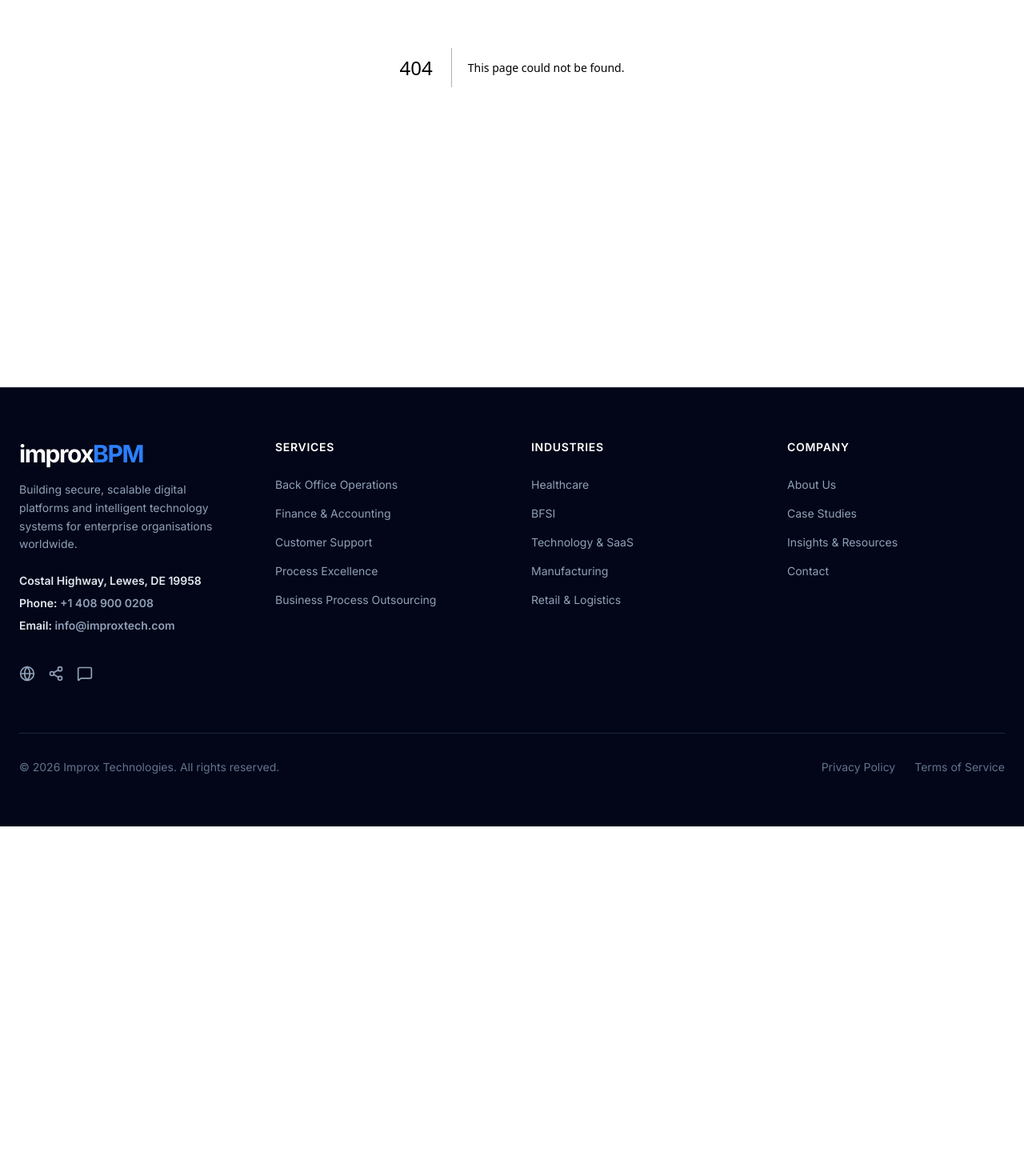
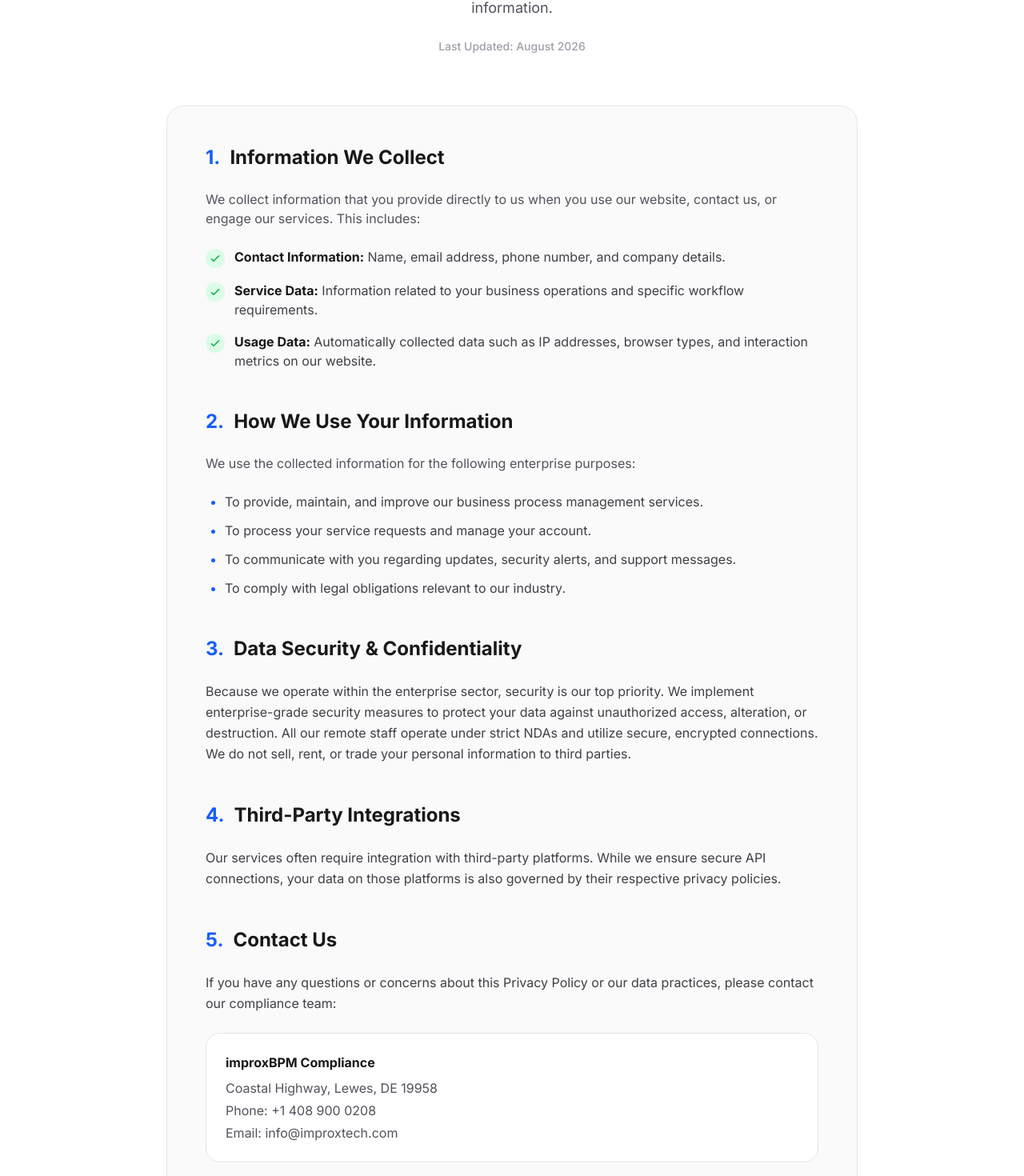
Before and after one commit to bankarom/improx-bpm, a Next.js app: page /privacy in a window 1280 px wide. Before the commit this address had no page. Shown: the part 397-1867 px from the top of the page at 80% size. Before the commit the page ends 1430 px from the top, so only its background shows below. Built offline with nearby package versions, Linux system fonts and the light colour scheme.

Commit message:
feat: add privacy policy and terms of service pages, update footer links

```diff
--- /dev/null
+++ b/app/privacy/page.tsx
@@ -0,0 +1,114 @@
+import { Shield } from "lucide-react";
+
+export default function PrivacyPolicy() {
+  return (
+    <div className="bg-white min-h-screen py-24">
+      <div className="container mx-auto px-4 max-w-4xl">
+
+        {/* Header */}
+        <div className="text-center mb-16">
+          <div className="w-16 h-16 bg-blue-50 text-blue-600 rounded-full flex items-center justify-center mx-auto mb-6">
+            <Shield className="w-8 h-8" />
+          </div>
+          <h1 className="text-4xl md:text-5xl font-extrabold text-zinc-900 mb-6">Privacy Policy</h1>
+          <p className="text-lg text-zinc-600 max-w-2xl mx-auto">
+            At improxBPM, we take your privacy and the security of your data extremely seriously. This policy outlines how we collect, use, and protect your information.
+          </p>
+          <p className="text-sm text-zinc-400 mt-6 font-medium">Last Updated: August 2026</p>
+        </div>
+
+        {/* Content Box */}
+        <div className="bg-zinc-50 border border-zinc-200 rounded-3xl p-8 md:p-12">
+
+          <div className="space-y-12">
+
+            {/* Section 1 */}
+            <section>
+              <h2 className="text-2xl font-bold text-zinc-900 mb-6 flex items-center gap-3">
+                <span className="text-blue-600">1.</span> Information We Collect
+              </h2>
+              <p className="text-zinc-600 mb-6">
+                We collect information that you provide directly to us when you use our website, contact us, or engage our services. This includes:
+              </p>
+              <ul className="space-y-4">
+                <li className="flex items-start gap-3">
+                  <div className="w-6 h-6 rounded-full bg-green-100 text-green-600 flex items-center justify-center shrink-0 mt-0.5">
+                    <svg className="w-4 h-4" fill="none" viewBox="0 0 24 24" stroke="currentColor"><path strokeLinecap="round" strokeLinejoin="round" strokeWidth={2} d="M5 13l4 4L19 7" /></svg>
+                  </div>
+                  <p className="text-zinc-700"><strong className="text-zinc-900">Contact Information:</strong> Name, email address, phone number, and company details.</p>
+                </li>
+                <li className="flex items-start gap-3">
+                  <div className="w-6 h-6 rounded-full bg-green-100 text-green-600 flex items-center justify-center shrink-0 mt-0.5">
+                    <svg className="w-4 h-4" fill="none" viewBox="0 0 24 24" stroke="currentColor"><path strokeLinecap="round" strokeLinejoin="round" strokeWidth={2} d="M5 13l4 4L19 7" /></svg>
+                  </div>
+                  <p className="text-zinc-700"><strong className="text-zinc-900">Service Data:</strong> Information related to your business operations and specific workflow requirements.</p>
+                </li>
+                <li className="flex items-start gap-3">
+                  <div className="w-6 h-6 rounded-full bg-green-100 text-green-600 flex items-center justify-center shrink-0 mt-0.5">
+                    <svg className="w-4 h-4" fill="none" viewBox="0 0 24 24" stroke="currentColor"><path strokeLinecap="round" strokeLinejoin="round" strokeWidth={2} d="M5 13l4 4L19 7" /></svg>
+                  </div>
+                  <p className="text-zinc-700"><strong className="text-zinc-900">Usage Data:</strong> Automatically collected data such as IP addresses, browser types, and interaction metrics on our website.</p>
+                </li>
+              </ul>
+            </section>
+
+            {/* Section 2 */}
+            <section>
+              <h2 className="text-2xl font-bold text-zinc-900 mb-6 flex items-center gap-3">
+                <span className="text-blue-600">2.</span> How We Use Your Information
+              </h2>
+              <p className="text-zinc-600 mb-6">
+                We use the collected information for the following enterprise purposes:
+              </p>
+              <ul className="list-disc pl-6 space-y-3 text-zinc-700 marker:text-blue-600">
+                <li>To provide, maintain, and improve our business process management services.</li>
+                <li>To process your service requests and manage your account.</li>
+                <li>To communicate with you regarding updates, security alerts, and support messages.</li>
+                <li>To comply with legal obligations relevant to our industry.</li>
+              </ul>
+            </section>
+
+            {/* Section 3 */}
+            <section>
+              <h2 className="text-2xl font-bold text-zinc-900 mb-6 flex items-center gap-3">
+                <span className="text-blue-600">3.</span> Data Security & Confidentiality
+              </h2>
+              <p className="text-zinc-700 leading-relaxed">
+                Because we operate within the enterprise sector, security is our top priority. We implement enterprise-grade security measures to protect your data against unauthorized access, alteration, or destruction. All our remote staff operate under strict NDAs and utilize secure, encrypted connections. We do not sell, rent, or trade your personal information to third parties.
+              </p>
+            </section>
+
+            {/* Section 4 */}
+            <section>
+              <h2 className="text-2xl font-bold text-zinc-900 mb-6 flex items-center gap-3">
+                <span className="text-blue-600">4.</span> Third-Party Integrations
+              </h2>
+              <p className="text-zinc-700 leading-relaxed">
+                Our services often require integration with third-party platforms. While we ensure secure API connections, your data on those platforms is also governed by their respective privacy policies.
+              </p>
+            </section>
+
+            {/* Section 5 */}
+            <section>
+              <h2 className="text-2xl font-bold text-zinc-900 mb-6 flex items-center gap-3">
+                <span className="text-blue-600">5.</span> Contact Us
+              </h2>
+              <p className="text-zinc-700 leading-relaxed mb-6">
+                If you have any questions or concerns about this Privacy Policy or our data practices, please contact our compliance team:
+              </p>
+
+              <div className="bg-white border border-zinc-200 rounded-2xl p-6">
+                <h4 className="font-bold text-zinc-900 mb-2">improxBPM Compliance</h4>
+                <p className="text-zinc-600">Coastal Highway, Lewes, DE 19958</p>
+                <p className="text-zinc-600 mt-1">Phone: +1 408 900 0208</p>
+                <p className="text-zinc-600 mt-1">Email: info@improxtech.com</p>
+              </div>
+            </section>
+
+          </div>
+        </div>
+
+      </div>
+    </div>
+  );
+}
--- /dev/null
+++ b/app/terms/page.tsx
@@ -0,0 +1,45 @@
+export default function TermsOfService() {
+  return (
+    <div className="bg-white min-h-screen py-24">
+      <div className="container mx-auto px-4 max-w-4xl">
+
+        <div className="text-center mb-16">
+          <h1 className="text-4xl md:text-5xl font-extrabold text-zinc-900 mb-6">Terms of Service</h1>
+          <p className="text-sm text-zinc-400 font-medium">Last Updated: August 2026</p>
+        </div>
+
+        <div className="prose prose-zinc max-w-none prose-headings:text-zinc-900 prose-p:text-zinc-700">
+          <p>
+            Welcome to improxBPM. By accessing or using our website and services, you agree to be bound by these Terms of Service. Please read them carefully.
+          </p>
+
+          <h3>1. Acceptance of Terms</h3>
+          <p>
+            By accessing or using our business process management services, you acknowledge that you have read, understood, and agree to be bound by these terms. If you do not agree with any part of these terms, you may not use our services.
+          </p>
+
+          <h3>2. Use of Services</h3>
+          <p>
+            You agree to use our services only for lawful purposes and in accordance with these Terms. You are responsible for all activities that occur under your account.
+          </p>
+
+          <h3>3. Intellectual Property</h3>
+          <p>
+            The content, organization, graphics, design, compilation, magnetic translation, digital conversion, and other matters related to our services are protected under applicable copyrights, trademarks, and other proprietary rights.
+          </p>
+
+          <h3>4. Limitation of Liability</h3>
+          <p>
+            In no event shall improxBPM be liable for any indirect, incidental, special, consequential or punitive damages, including without limitation, loss of profits, data, use, goodwill, or other intangible losses, resulting from your access to or use of or inability to access or use the services.
+          </p>
+
+          <h3>5. Contact Information</h3>
+          <p>
+            If you have any questions about these Terms, please contact us at info@improxtech.com.
+          </p>
+        </div>
+
+      </div>
+    </div>
+  );
+}
--- a/components/Footer.tsx
+++ b/components/Footer.tsx
@@ -67,8 +67,6 @@ export default function Footer() {
             <h3 className="font-semibold text-white mb-6 text-sm uppercase tracking-wider">Company</h3>
             <ul className="space-y-3">
               <li><Link href="/about" className="text-sm text-slate-400 hover:text-white transition-colors">About Us</Link></li>
-              <li><Link href="/case-studies" className="text-sm text-slate-400 hover:text-white transition-colors">Case Studies</Link></li>
-              <li><Link href="/resources" className="text-sm text-slate-400 hover:text-white transition-colors">Insights & Resources</Link></li>
               <li><Link href="/contact" className="text-sm text-slate-400 hover:text-white transition-colors">Contact</Link></li>
             </ul>
           </div>
```
